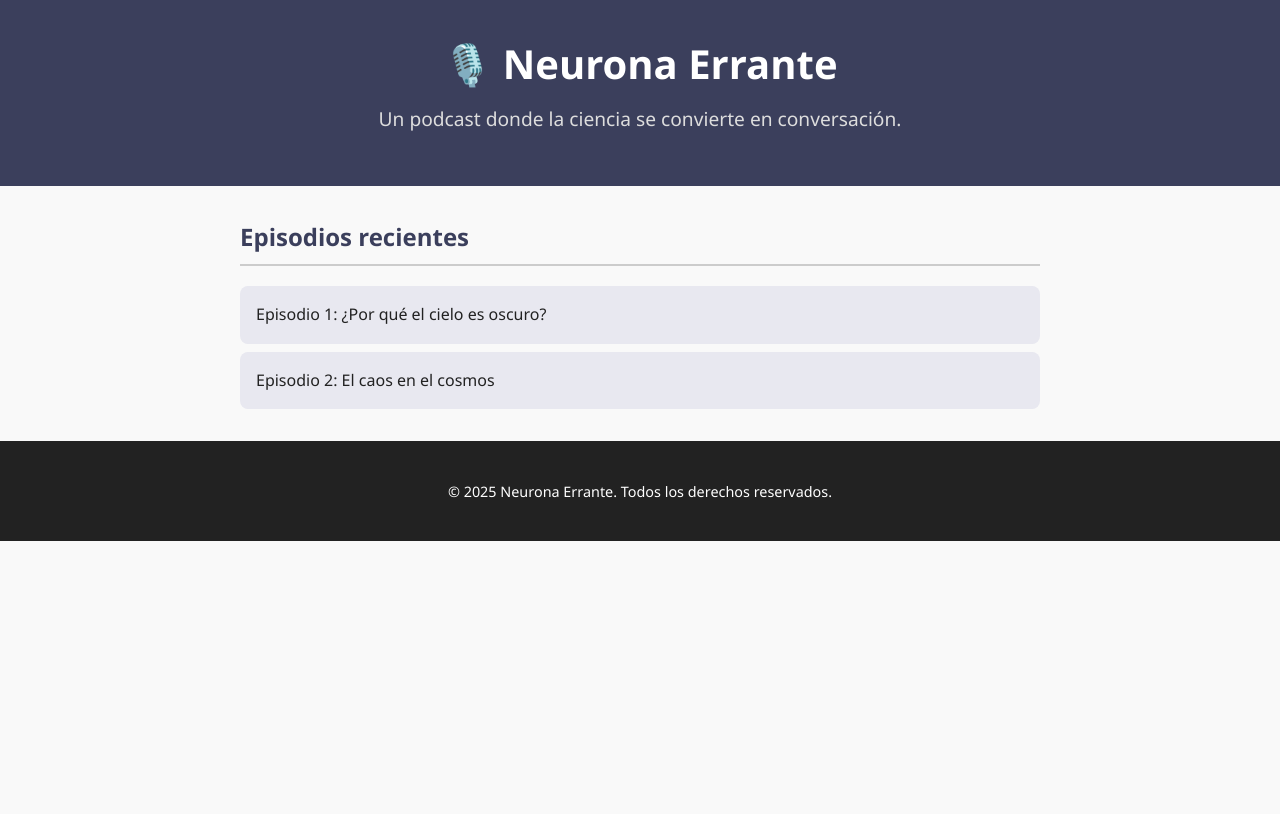
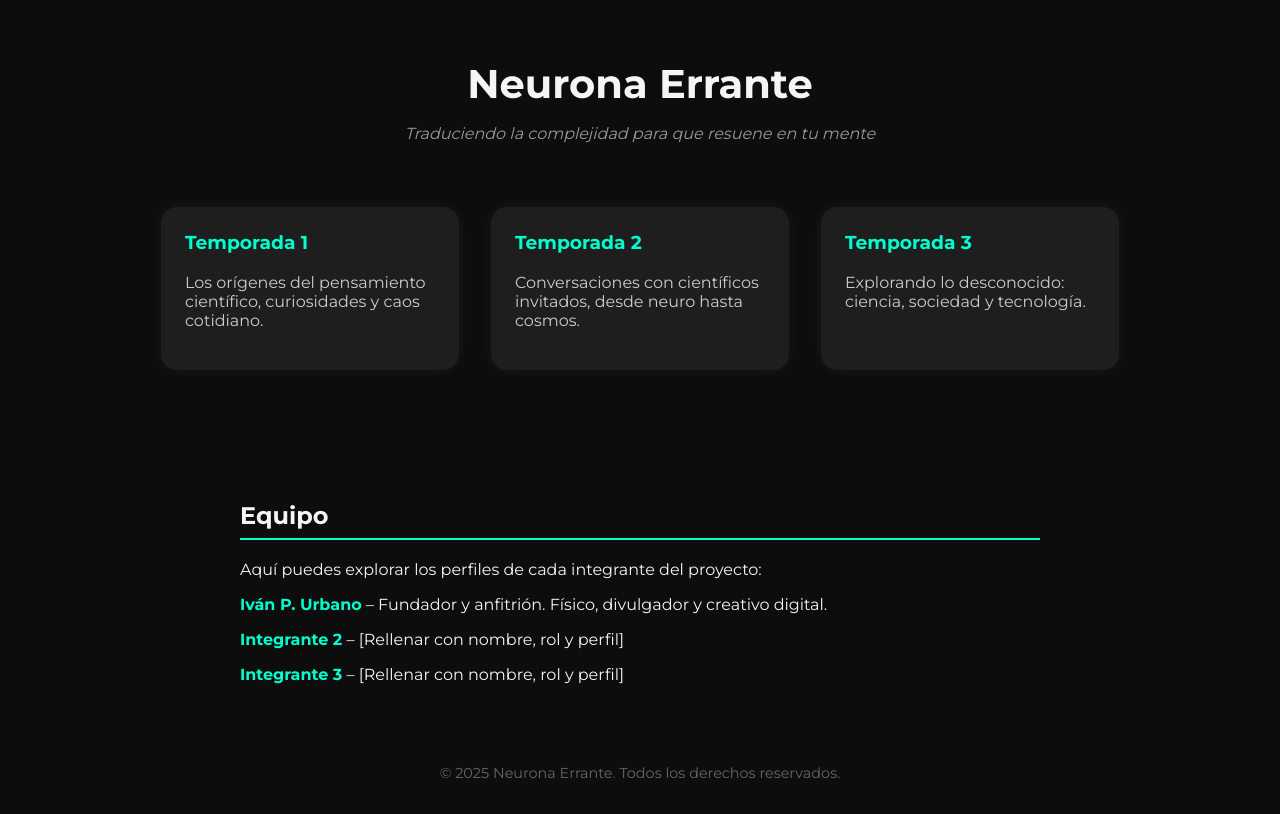
Before and after one commit to urbano86/neurona-errante, a plain HTML site: page index.html in a window 1280 px wide. Drawn offline with Linux system fonts and the light colour scheme.

Commit message:
nueva actualizacion

```diff
--- a/index.html
+++ b/index.html
@@ -1,31 +1,138 @@
 <!DOCTYPE html>
 <html lang="es">
 <head>
-  <meta charset="UTF-8">
-  <meta name="viewport" content="width=device-width, initial-scale=1.0">
-  <title>Neurona Errante - Podcast</title>
-  <link rel="stylesheet" href="style.css">
+  <meta charset="UTF-8" />
+  <meta name="viewport" content="width=device-width, initial-scale=1.0"/>
+  <title>Neurona Errante</title>
+  <link href="https://fonts.googleapis.com/css2?family=Montserrat:wght@400;700&display=swap" rel="stylesheet"/>
+  <style>
+    body {
+      margin: 0;
+      font-family: 'Montserrat', sans-serif;
+      background-color: #0d0d0d;
+      color: #f5f5f5;
+      display: flex;
+      flex-direction: column;
+      align-items: center;
+      padding: 2rem;
+    }
+
+    header {
+      text-align: center;
+      margin-bottom: 3rem;
+    }
+
+    h1 {
+      font-size: 2.5rem;
+      margin-bottom: 0.5rem;
+    }
+
+    p.slogan {
+      font-style: italic;
+      color: #999;
+    }
+
+    .cards {
+      display: flex;
+      flex-wrap: wrap;
+      justify-content: center;
+      gap: 2rem;
+      margin-bottom: 4rem;
+    }
+
+    .card {
+      background-color: #1e1e1e;
+      padding: 1.5rem;
+      border-radius: 1rem;
+      width: 250px;
+      box-shadow: 0 0 15px rgba(255, 255, 255, 0.05);
+      transition: transform 0.2s ease-in-out;
+      text-decoration: none;
+      color: inherit;
+    }
+
+    .card:hover {
+      transform: scale(1.03);
+    }
+
+    .card h3 {
+      margin-top: 0;
+      color: #00ffcc;
+    }
+
+    .card p {
+      color: #ccc;
+    }
+
+    .cv-section {
+      width: 100%;
+      max-width: 800px;
+      margin-top: 3rem;
+    }
+
+    .cv-section h2 {
+      border-bottom: 2px solid #00ffcc;
+      padding-bottom: 0.5rem;
+    }
+
+    .cv-section ul {
+      list-style: none;
+      padding: 0;
+    }
+
+    .cv-section li {
+      margin-bottom: 1rem;
+    }
+
+    .cv-link {
+      color: #00ffcc;
+      text-decoration: none;
+    }
+
+    .cv-link:hover {
+      text-decoration: underline;
+    }
+
+    footer {
+      margin-top: 4rem;
+      color: #666;
+      font-size: 0.9rem;
+    }
+  </style>
 </head>
 <body>
   <header>
-    <h1>🎙️ Neurona Errante</h1>
-    <p>Un podcast donde la ciencia se convierte en conversación.</p>
+    <h1>Neurona Errante</h1>
+    <p class="slogan">Traduciendo la complejidad para que resuene en tu mente</p>
   </header>
 
-  <main>
-    <section id="episodios">
-      <h2>Episodios recientes</h2>
-      <ul>
-        <li>Episodio 1: ¿Por qué el cielo es oscuro?</li>
-        <li>Episodio 2: El caos en el cosmos</li>
-      </ul>
-    </section>
-  </main>
+  <section class="cards">
+    <a href="temporada1.html" class="card">
+      <h3>Temporada 1</h3>
+      <p>Los orígenes del pensamiento científico, curiosidades y caos cotidiano.</p>
+    </a>
+    <a href="temporada2.html" class="card">
+      <h3>Temporada 2</h3>
+      <p>Conversaciones con científicos invitados, desde neuro hasta cosmos.</p>
+    </a>
+    <a href="temporada3.html" class="card">
+      <h3>Temporada 3</h3>
+      <p>Explorando lo desconocido: ciencia, sociedad y tecnología.</p>
+    </a>
+  </section>
+
+  <section class="cv-section">
+    <h2>Equipo</h2>
+    <p>Aquí puedes explorar los perfiles de cada integrante del proyecto:</p>
+    <ul>
+      <li><a href="ivan.html" class="cv-link"><strong>Iván P. Urbano</strong></a> – Fundador y anfitrión. Físico, divulgador y creativo digital.</li>
+      <li><a href="integrante2.html" class="cv-link"><strong>Integrante 2</strong></a> – [Rellenar con nombre, rol y perfil]</li>
+      <li><a href="integrante3.html" class="cv-link"><strong>Integrante 3</strong></a> – [Rellenar con nombre, rol y perfil]</li>
+    </ul>
+  </section>
 
   <footer>
-    <p>&copy; 2025 Neurona Errante. Todos los derechos reservados.</p>
+    &copy; 2025 Neurona Errante. Todos los derechos reservados.
   </footer>
-
-  <script src="script.js"></script>
 </body>
 </html>
--- a/script.js
+++ b/script.js
@@ -0,0 +1 @@
+console.log("Neurona Errante cargado correctamente");
```
Also changed, not shown: temporada1.html (added, +79 -0 lines).
